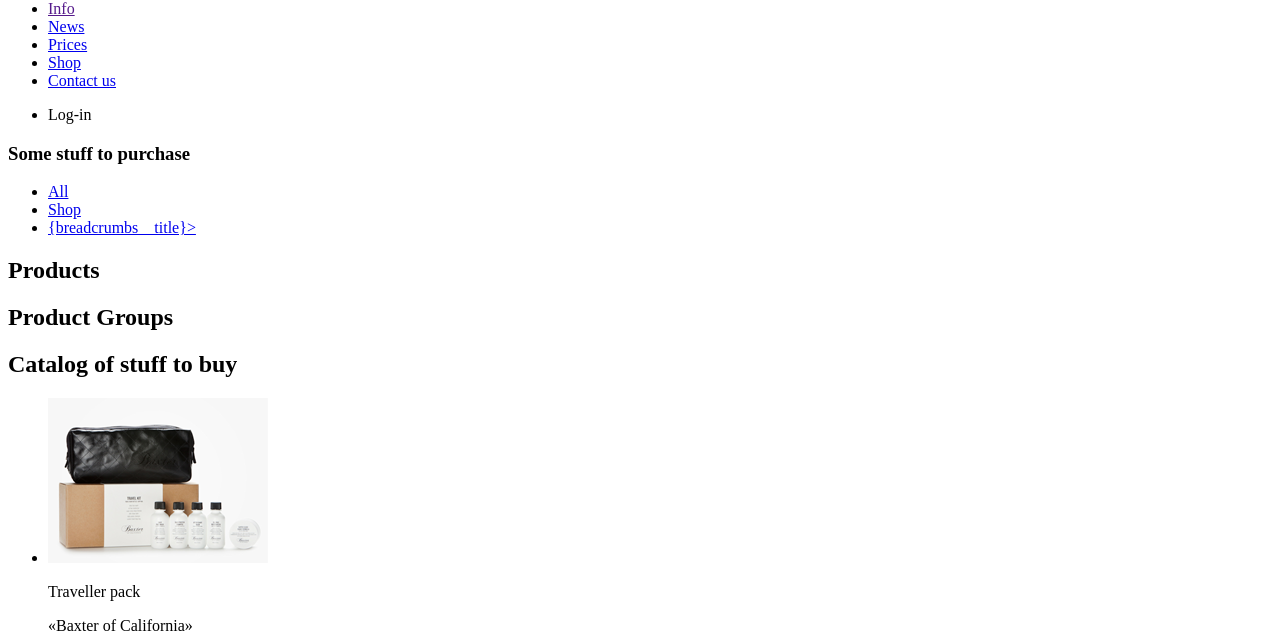
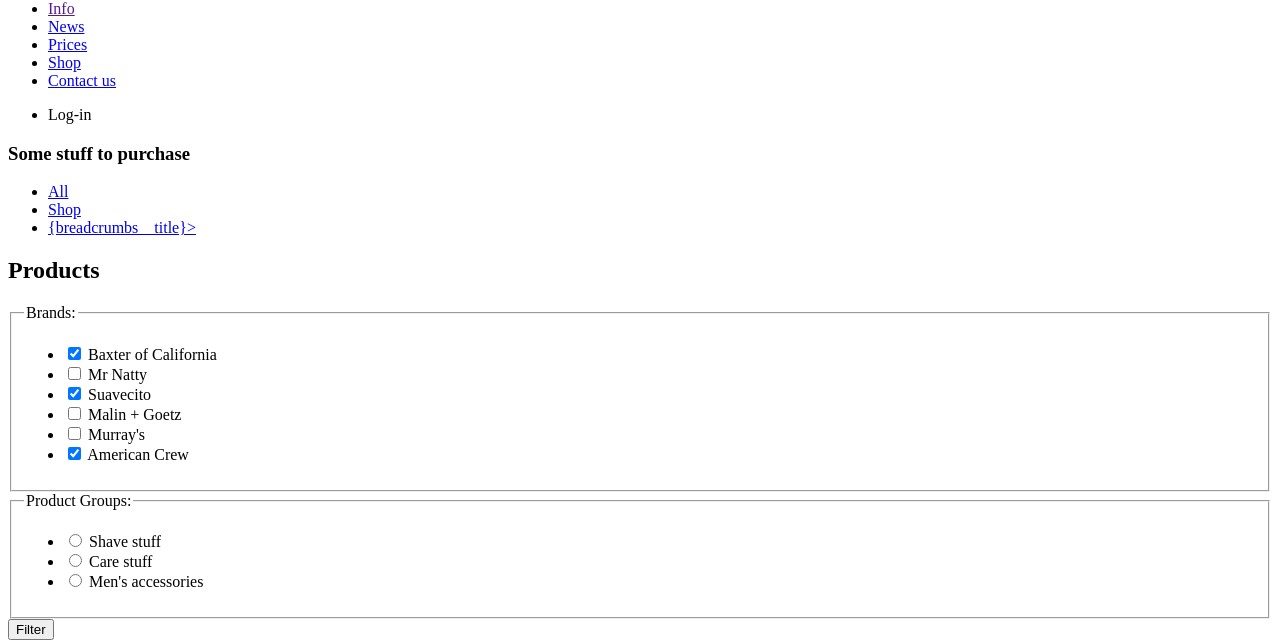
Before and after one commit to IvanRadchenko/htmlAcademy, a plain HTML site: page barbershop/catalog.html in a window 1280 px wide. Shown: the part 183-825 px from the top of the page. Drawn offline with Linux system fonts and the light colour scheme.

Commit message:
Added form with Filters

```diff
--- a/barbershop/catalog.html
+++ b/barbershop/catalog.html
@@ -49,27 +49,57 @@
     <div class="filters__companies">
       <h2>Products</h2>
       <!-- Form -->
-      <!-- <ul>
-        <li><input type="checkbox" name="" id=""></li>
-        <li><input type="checkbox" name="" id=""></li>
-        <li><input type="checkbox" name="" id=""></li>
-        <li><input type="checkbox" name="" id=""></li>
-        <li><input type="checkbox" name="" id=""></li>
-        <li><input type="checkbox" name="" id=""></li>
-      </ul> -->
-    </div>
+      <form method="get" action="#" class="filter">
+        <fieldset>
+          <legend>Brands:</legend>
+              <ul>
+                <li class="filter__option">
+                  <input class="hidden filter__input finter__input_checkbox" type="checkbox" name="baxter-california" id="filter-baxter" checked>
+                  <label for="filter-baxter">Baxter of California</label>
+                </li>
+                <li class="filter__option">
+                  <input class="hidden filter__input finter__input_checkbox" type="checkbox" name="mr-natty" id="filter-natty">
+                  <label for="filter-natty">Mr Natty</label>
+                </li>
+                <li class="filter__option">
+                  <input class="hidden filter__input finter__input_checkbox" type="checkbox" name="suavecito" id="filter-suavetico" checked>
+                  <label for="filter-suavetico">Suavecito</label>
+                </li>
+                <li class="filter__option">
+                  <input class="hidden filter__input finter__input_checkbox" type="checkbox" name="malin-goetz" id="filter-malin-goetz">
+                  <label for="filter-malin-goetz">Malin + Goetz</label>
+                </li>
+                <li class="filter__option">
+                  <input class="hidden filter__input finter__input_checkbox" type="checkbox" name="murray" id="filter-murray">
+                  <label for="filter-murray">Murray's</label>
+                </li>
+                <li class="filter__option">
+                  <input class="hidden filter__input finter__input_checkbox" type="checkbox" name="american-crew" id="filter-american-crew" checked>
+                  <label for="filter-american-crew">American Crew</label>
+                </li>
+              </ul>
+        </fieldset>
 
-    <div class="filters__item-type">
-      <h2>Product Groups</h2>
-      <!-- //Form -->
-      <!-- <ul>
-        <li><input type="radio" name="" id=""></li>
-        <li><input type="radio" name="" id=""></li>
-        <li><input type="radio" name="" id=""></li>
-      </ul> -->
-    </div>
+        <fieldset>
+           <legend>Product Groups:</legend>
+           <ul>
+              <li class="filter__option">
+                <input class="hidden filter__input finter__input_radio" type="radio" name="product=group" id="filter-shave" >
+                <label for="filter-shave">Shave stuff</label>
+              </li>
+              <li class="filter__option">
+                <input class="hidden filter__input finter__input_radio" type="radio" name="product=group" id="filter-care">
+                <label for="filter-care">Care stuff</label>
+              </li>
+              <li class="filter__option">
+                <input class="hidden filter__input finter__input_radio" type="radio" name="product=group" id="filter-accessories" >
+                <label for="filter-accessories">Men's accessories</label>
+              </li>
+           </ul>
+        </fieldset>
 
-    <!-- <span class="btn">Apply</span> -->
+        <button type="submit" class="filter-btn btn">Filter</button>
+      </form>
 
   </aside>
 
```
